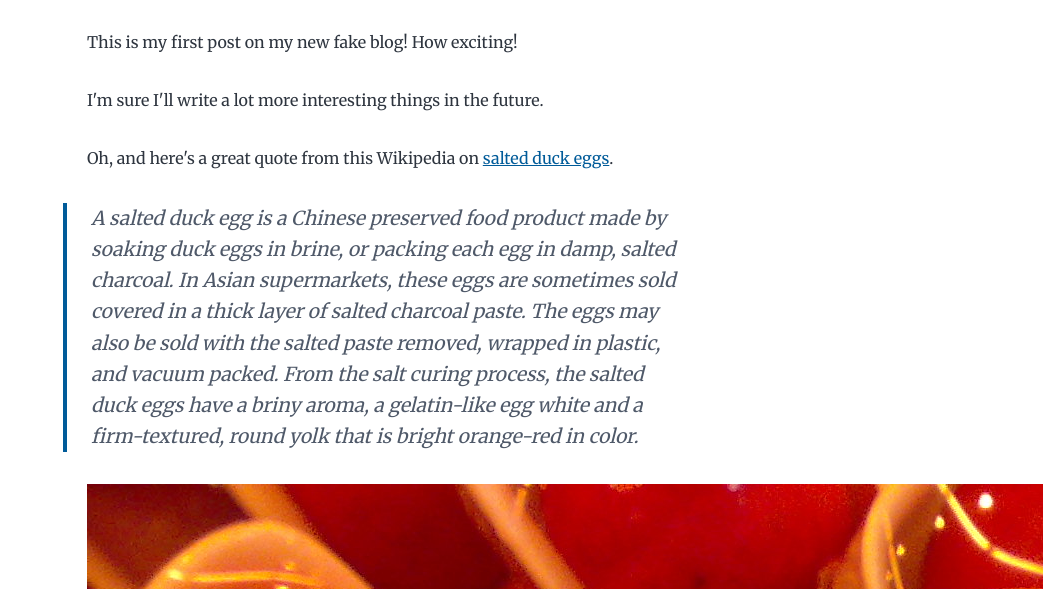
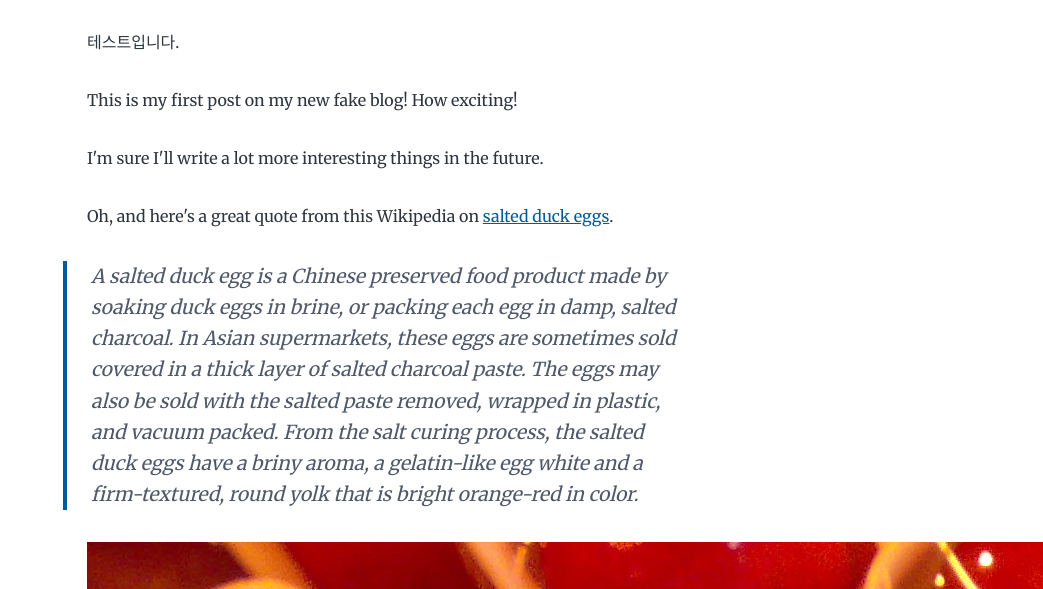
Before and after one commit to 3halves/mint-math-blog, a Gatsby site: page /hello-world/ in a window 1280 px wide. Shown: the part 211-800 px from the top of the page, without its empty margins (237-1280 px from the left). Built offline with nearby package versions, Linux system fonts and the light colour scheme; Gatsby itself is replaced by a stand-in of ours; some packages are replaced by stand-ins of ours.

Commit message:
Update index.md

```diff
--- a/content/blog/hello-world/index.md
+++ b/content/blog/hello-world/index.md
@@ -3,6 +3,8 @@ title: Hello World
 date: "2015-05-01T22:12:03.284Z"
 description: "Hello World"
 ---
+
+테스트입니다.
 
 This is my first post on my new fake blog! How exciting!
 
```
